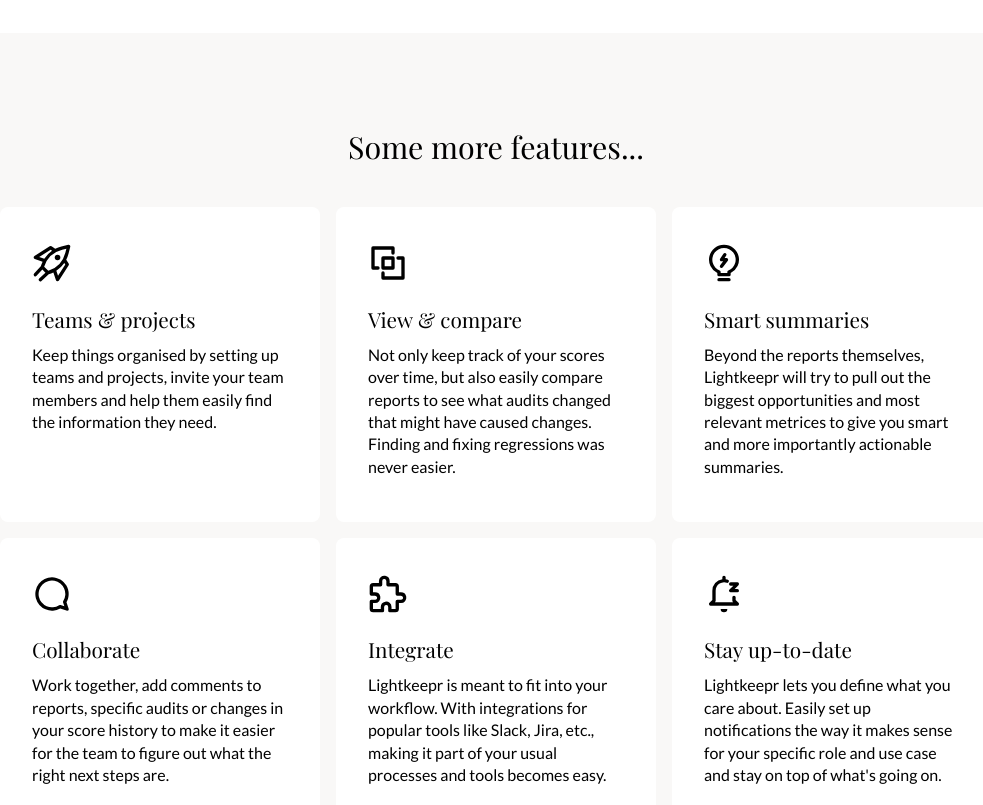
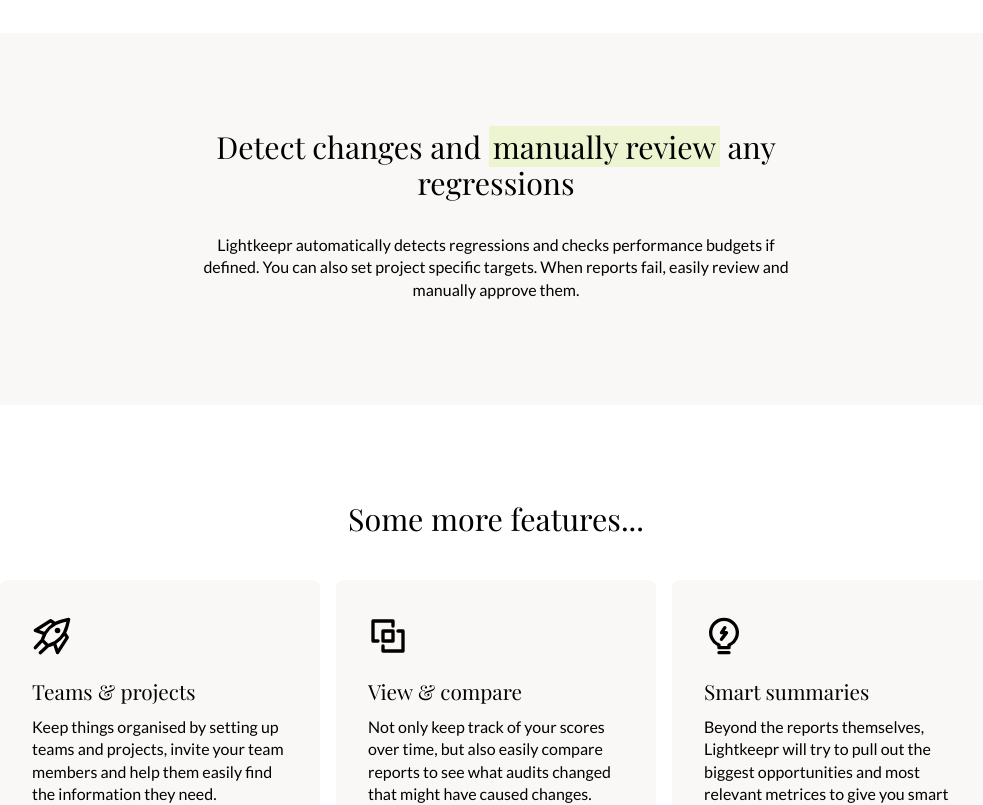
Before and after one commit to julianburr/lightkeepr, a Next.js app in the folder app/: page / in a window 1280 px wide. Shown: the part 2720-3525 px from the top of the page, without its empty margins (144-1127 px from the left). Built offline with nearby package versions, Linux system fonts and the light colour scheme; no server answers.

Commit message:
fix: some more adjustments

```diff
--- a/app/pages/index.tsx
+++ b/app/pages/index.tsx
@@ -354,6 +354,20 @@
         </Audits>
       </Section>
 
+      <Section>
+        <SectionContent>
+          <h2>
+            Detect changes and <Highlight>manually review</Highlight> any
+            regressions
+          </h2>
+          <p>
+            Lightkeepr automatically detects regressions and checks performance
+            budgets if defined. You can also set project specific targets. When
+            reports fail, easily review and manually approve them.
+          </p>
+        </SectionContent>
+      </Section>
+
       <Section id="features">
         <SectionContent>
           <h2>Some more features...</h2>
```
